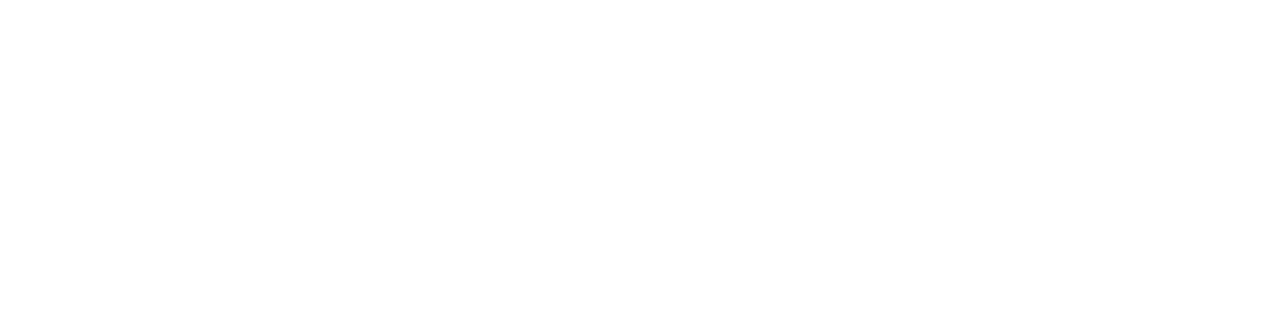
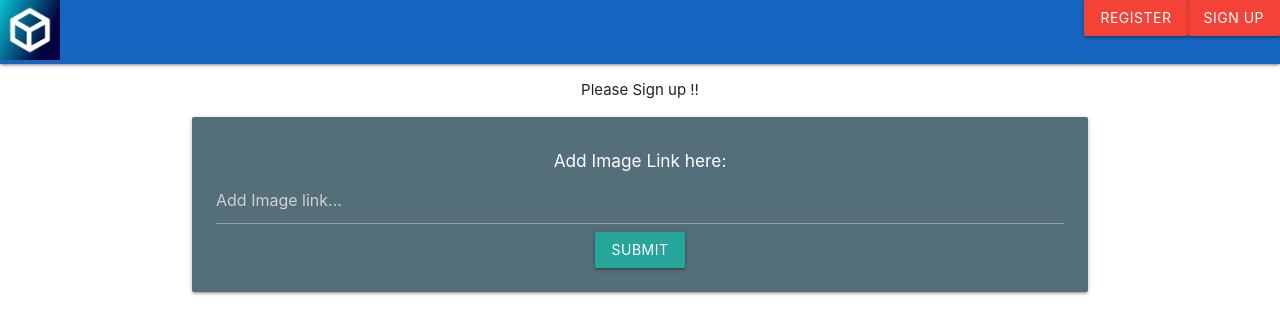
Before and after one commit to shamseena-dev/face-detection-app, a React (Create React App) app: page / in a window 1280 px wide. Shown: the top 334 px of the page. Built offline with nearby package versions, Linux system fonts and the light colour scheme.

Commit message:
Added navbar, image inputform

```diff
--- a/public/index.html
+++ b/public/index.html
@@ -24,7 +24,22 @@
       work correctly both with client-side routing and a non-root public URL.
       Learn how to configure a non-root public URL by running `npm run build`.
     -->
-    <title>React App</title>
+    <!-- Compiled and minified CSS -->
+
+    <link rel="stylesheet" href="https://cdnjs.cloudflare.com/ajax/libs/materialize/1.0.0/css/materialize.min.css">
+
+    <!-- Compiled and minified JavaScript -->
+
+    <script src="https://cdnjs.cloudflare.com/ajax/libs/materialize/1.0.0/js/materialize.min.js"></script>
+
+    <link href="https://fonts.googleapis.com/css?family=Poppins|Pacifico|Roboto+Mono|Signika|Noto+Sans&display=swap" rel="stylesheet">
+
+
+
+    <link rel="stylesheet" href="https://use.fontawesome.com/releases/v5.7.0/css/all.css" integrity="sha384-lZN37f5QGtY3VHgisS14W3ExzMWZxybE1SJSEsQp9S+oqd12jhcu+A56Ebc1zFSJ" crossorigin="anonymous">
+
+    <title>Face Detection-React App</title>
+
   </head>
   <body>
     <noscript>You need to enable JavaScript to run this app.</noscript>
--- a/src/App.js
+++ b/src/App.js
@@ -1,15 +1,18 @@
 import React from 'react';
-
+import Navbar from "./components/Navbar/Navbar";
+import Home from "./components/Home/Home";
 import './App.css';
+import ImageInputForm from './components/ImageInputForm/ImageInputForm';
 
 function App() {
   return (
     <div className="App">
-      <header className="App-header">
+      <Navbar />
+      <Home />
+      <ImageInputForm/>
 
-      </header>
     </div>
-  );
+  )
 }
 
 export default App;
--- /dev/null
+++ b/src/components/Home/Home.js
@@ -0,0 +1,8 @@
+import React from 'react';
+
+function Home(){
+    return(
+      <p>Please Sign up !!</p>
+    );
+}
+export default Home;
--- /dev/null
+++ b/src/components/ImageInputForm/ImageInputForm.js
@@ -0,0 +1,35 @@
+import React, { useState } from "react";
+
+function ImageInputForm() {
+  const [imageLink, setImageLink] = useState("");
+
+  const handleSubmit = (e) => {
+    e.preventDefault();
+
+    setImageLink("");
+  };
+  return (
+    <div className="container">
+      <div class="card blue-grey darken-1">
+        <div className="card-content">
+          <h6 className="white-text">Add Image Link here:</h6>
+
+          <form onSubmit={handleSubmit}>
+            <input
+              type="text"
+              placeholder="Add Image link..."
+              value={imageLink}
+              onChange={(e) => setImageLink(e.target.value)}
+            ></input>
+
+            <button className="btn waves-effect waves-light" type="submit">
+              {" "}
+              Submit
+            </button>
+          </form>
+        </div>
+      </div>
+    </div>
+  );
+}
+export default ImageInputForm;
--- /dev/null
+++ b/src/components/Navbar/Navbar.js
@@ -0,0 +1,18 @@
+import React from 'react';
+import logo from '../../logo.png';
+
+
+
+function Navbar() {
+  return (
+     <nav className="darken-3 navbar blue">
+      <img src={logo} alt="logo" style={{"width":"60px","height":"auto"}} className="left"/>
+      <button type="button" className="btn red right">SIGN UP</button>
+      <button type="button" className="btn red right">REGISTER</button>
+
+      </nav>
+
+  );
+}
+
+export default Navbar;
```
Also changed, not shown: src/logo.png (added).
